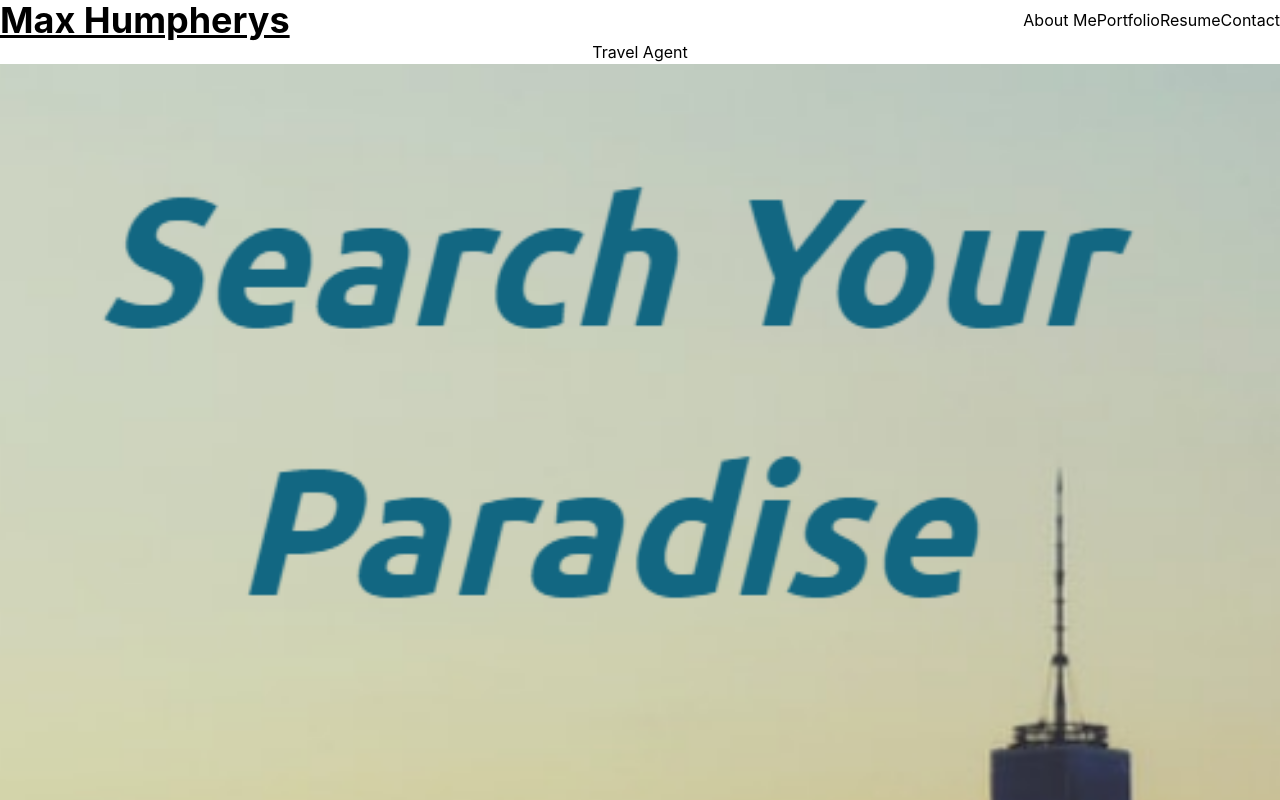
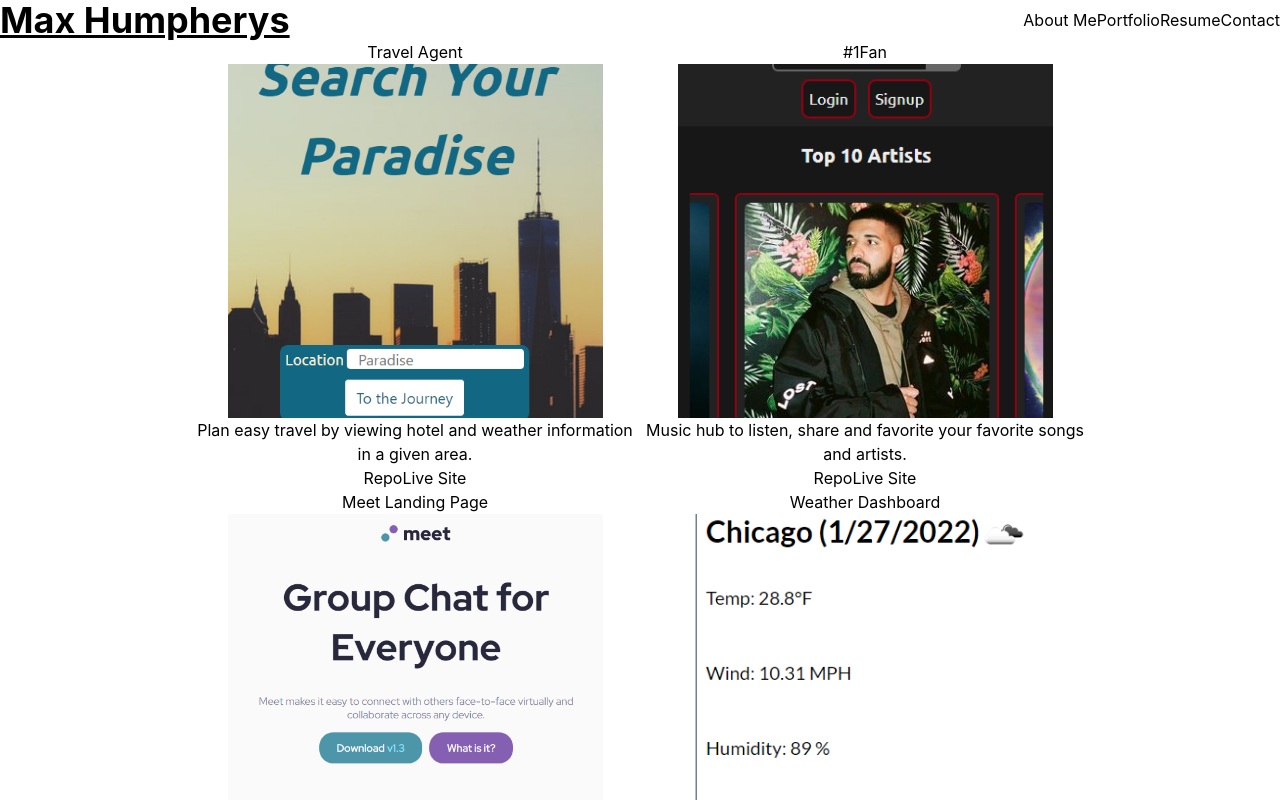
Before and after one commit to maxh1231/react-portfolio, a React (Create React App) app: page / in a window 1280 px wide. Both pictures are taken after a click on the link "Portfolio". Shown: the top 800 px of the page. Built offline with nearby package versions, Linux system fonts and the light colour scheme.

Commit message:
basic layout styling for projects page

```diff
--- a/src/App.js
+++ b/src/App.js
@@ -39,7 +39,7 @@ const projects = [
   },
   {
     id: 4,
-    title: 'Weather Dashbaord',
+    title: 'Weather Dashboard',
     img: dashboard,
     disc: 'Weather forecast in a given city.',
     repo: 'https://github.com/maxh1231/weather-dashboard',
--- a/src/components/Projects.js
+++ b/src/components/Projects.js
@@ -3,26 +3,28 @@
 const Projects = (props) => {
     const projectCompents = props.projects.map(function (project) {
         return (
-            <div key={project.id} className="flex flex-col">
-
-                <h3 key={project.title}>{project.title}</h3>
-
-                <img key={project.img} src={project.img} alt=''></img>
-
-                <p key={project.disc}>
-                    {project.disc}
-                </p>
-
-                <a key={project.repo} href={project.repo}>Repo</a>
-
-                <a key={project.live} href={project.live}>Live Site</a>
-
+            <div key={project.id} className="flex flex-col w-[450px] h-[450px]">
+                <div>
+                    <h3 key={project.title}>{project.title}</h3>
+                </div>
+                <div className="flex justify-center items-center overflow-hidden ">
+                    <img key={project.img} src={project.img} alt='' className="w-5/6 h-11/12"></img>
+                </div>
+                <div>
+                    <p key={project.disc} className="w-full block break-normal">
+                        {project.disc}
+                    </p>
+                </div>
+                <div>
+                    <a key={project.repo} href={project.repo}>Repo</a>
+                    <a key={project.live} href={project.live}>Live Site</a>
+                </div>
             </div>
 
         )
     })
     return (
-        <section>
+        <section className="flex flex-row flex-wrap justify-center items-center ">
             {projectCompents}
         </section>
     )
```
